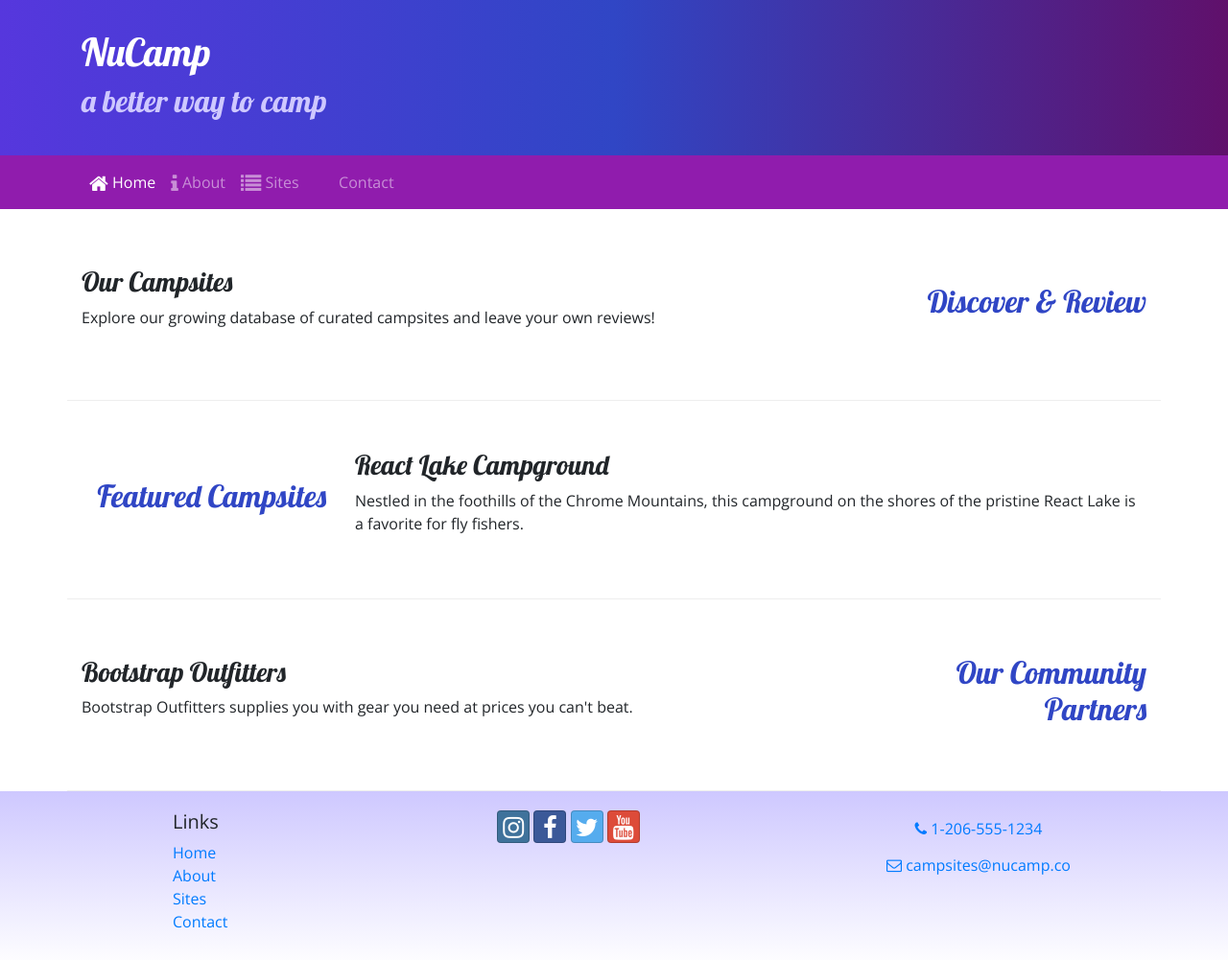
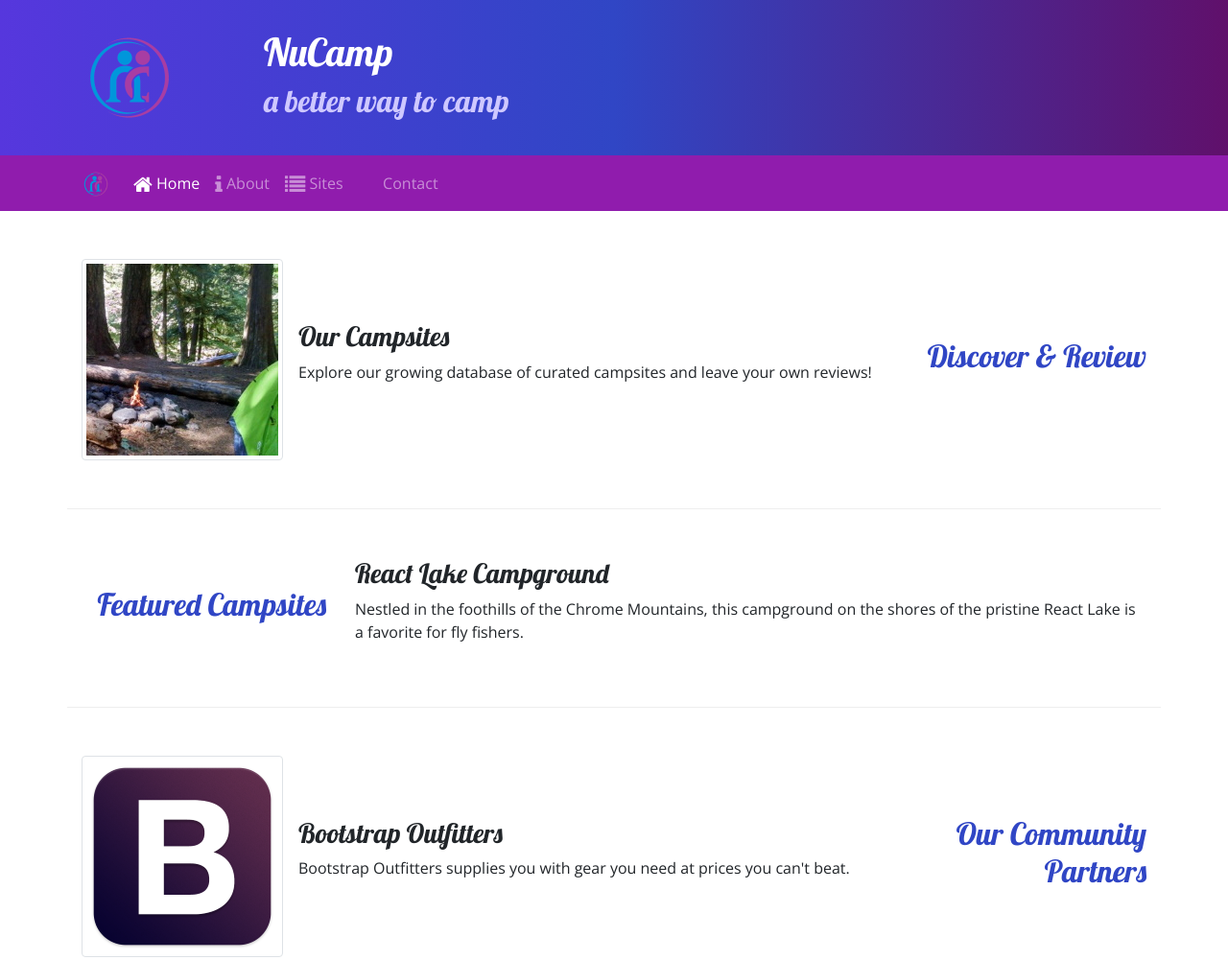
Before and after one commit to johnvillez/nucampsite, a website: page index.html in a window 1280 px wide. Shown: the top 1001 px of the page at 96% size. Drawn offline with nearby package versions, Linux system fonts and the light colour scheme.

Commit message:
Images and Media

```diff
--- a/index.html
+++ b/index.html
@@ -23,6 +23,9 @@
     <header class="jumbotron jumbotron-fluid">
         <div class="container">
             <div class="row">
+                <div class="col-4 col-sm-3 col-md-2 align-self-center">
+                    <img src="img/logo.png" class="img-fluid" />
+                </div>
                 <div class="col">
                     <h1>NuCamp</h1>
                     <h2>a better way to camp</h2>
@@ -34,7 +37,8 @@
 
     <nav class="navbar navbar-expand-sm navbar-dark sticky-top">
         <div class="container">
-            <button class="navbar-toggler ml-auto" type="button" data-toggle="collapse" data-target="#nucampNavbar">
+            <a class="navbar-brand" href="#"><img src="img/logo.png" height="30" width="30" /></a>
+            <button class="navbar-toggler" type="button" data-toggle="collapse" data-target="#nucampNavbar">
                 <span class="navbar-toggler-icon"></span>
             </button>
             <div class="collapse navbar-collapse" id="nucampNavbar">
@@ -54,8 +58,13 @@
                 <h2 class="text-sm-right">Discover & Review</h2>
             </div>
             <div class="col">
-                <h3>Our Campsites</h3>
-                <p class="d-none d-sm-block">Explore our growing database of curated campsites and leave your own reviews!</p>
+                <div class="media">
+                    <img class="d-flex mr-3 img-thumbnail" src="img/breadcrumb-trail-thumb.jpg" alt="Breadhcrumb Trail" />
+                    <div class="media-body align-self-center">
+                        <h3>Our Campsites</h3>
+                        <p class="d-none d-sm-block">Explore our growing database of curated campsites and leave your own reviews!</p>
+                    </div>
+                </div>
             </div>
         </div>
 
@@ -75,8 +84,13 @@
                 <h2 class="text-sm-right">Our Community Partners</h2>
             </div>
             <div class="col">
-                <h3>Bootstrap Outfitters</h3>
-                <p class="d-none d-sm-block">Bootstrap Outfitters supplies you with gear you need at prices you can't beat.</p>
+                <div class="media">
+                    <img class="d-flex mr-3 img-thumbnail" src="img/bootstrap-thumb.png" alt="Bootstrap Outfitters" />
+                    <div class="media-body align-self-center">
+                        <h3>Bootstrap Outfitters</h3>
+                        <p class="d-none d-sm-block">Bootstrap Outfitters supplies you with gear you need at prices you can't beat.</p>
+                    </div>
+                </div>
             </div>
         </div>
     </div>
```
Also changed, not shown: aboutus.html (+8 -3 lines), contactus.html (+6 -1 lines), img/bootstrap-thumb.png (added), img/breadcrumb-trail-thumb.jpg (added), img/breadcrumb-trail.jpg (added), img/chrome-river-thumb.jpg (added), img/chrome-river.jpg (added), img/logo.png (added), img/react-lake-thumb.jpg (added), img/react-lake.jpg (added).
